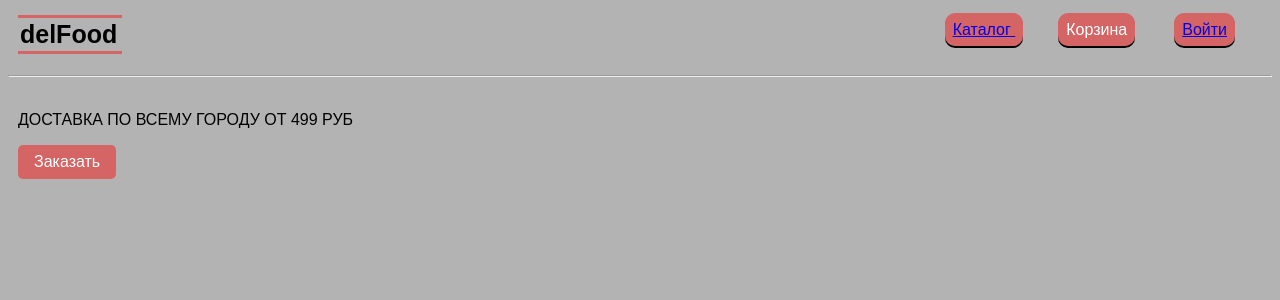
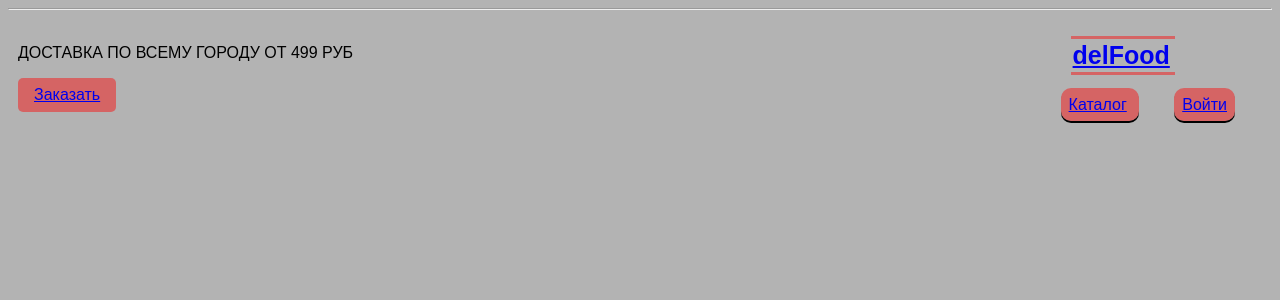
Before and after one commit to abraK4dabra/django_delFood, a Django app: template delFood/products/templates/products/index.html in a window 1280 px wide. Shown: the top 300 px of the page. Run offline with Django 5.2, Linux system fonts and the light colour scheme; the template is opened without the code that fills it, so the values that code supplies are empty.

Commit message:
add busket, bugfix products, admin, auth

```diff
--- a/delFood/products/admin.py
+++ b/delFood/products/admin.py
@@ -1,6 +1,7 @@
 from django.contrib import admin
 
-from products.models import ProductCategory, Product
+from products.models import ProductCategory, Product  # , Basket
+
 # Register your models here.
 admin.site.register(ProductCategory)
 admin.site.register(Product)
--- a/delFood/products/templates/products/base.html
+++ b/delFood/products/templates/products/base.html
@@ -13,21 +13,29 @@
 <body>
 <!-- Navigation -->
 <nav>
-            <h1>
-                delFood
+
+    <ul class="head">
+        <h1 class="nav-main">
+            <a class="nav-link" href="{% url 'index' %}">delFood</a>
         </h1>
 
-            <ul class="head">
         <li class="nav-item">
-                    <a class="nav-link" href="{% url 'products:index' %}">Каталог <i class="fas fa-shopping-bag"></i> </a>
+            <a class="nav-link" href="{% url 'products:index' %}">Каталог</a>
         </li>
 
-                <li class="">Корзина</li>
+        <!--        {% if baskets %}-->
+        <!--            <li class="nav-item">-->
+        <!--                <a class="nav-link" href="">Корзина</a>-->
+        <!--            </li>-->
+        <!--        {% else %}-->
+        <!--            <h4>Корзина пуста</h4>-->
+        <!--        {% endif %}-->
 
         <li class="nav-item">
-                    <a class="nav-link" href="{% url 'users:login' %}">Войти <i class="fas fa-sign-in-alt"></i></a>
+            <a class="nav-link" href="{% url 'users:login' %}">Войти</a>
         </li>
     </ul>
+
 </nav>
 
 <hr>
--- a/delFood/products/templates/products/index.html
+++ b/delFood/products/templates/products/index.html
@@ -8,6 +8,8 @@
 {% block context %}
 <div class="order">
     <p>Доставка по всему городу от 499 руб</p>
-    <button class="btn-order">Заказать</button>
+    <button class="btn-order">
+        <a href="{% url 'products:index' %}">Заказать</a>
+    </button>
 </div>
 {% endblock %}
--- a/delFood/static/css/index.css
+++ b/delFood/static/css/index.css
@@ -2,7 +2,7 @@
     background-color: #b3b3b3;
 }
 
-h1 {
+.nav-main {
     width: 100px;
     font-family:Arial, Helvetica, sans-serif;
     font-size: 25px;
--- a/delFood/userS/templates/auth.html
+++ b/delFood/userS/templates/users/login.html
@@ -23,7 +23,7 @@
             {{ form.password }}
         </div>
         <button type="submit">Войти</button>
-        <p class="message">Нет аккаунта? <a href="#">Зарегистрироваться</a></p>
+        <p class="message">Нет аккаунта? <a href="{% url 'users:register' %}">Зарегистрироваться</a></p>
     </form>
 </div>
 </body>
--- a/delFood/userS/views.py
+++ b/delFood/userS/views.py
@@ -18,8 +18,10 @@
             print(form.errors)
     else:
         form = UserLoginForm()
-    context = {"form": form}
-    return render(request, "users/auth.html", context)
+    context = {
+        "form": form,
+    }
+    return render(request, "users/login.html", context)
 
 
 def register(request):
```
Also changed, not shown: delFood/products/models.py (+10 -0 lines), delFood/products/templates/products/products.html (+4 -23 lines), delFood/products/views.py (+16 -7 lines), delFood/db.sqlite3, delFood/products/migrations/0001_initial.py, delFood/userS/migrations/0001_initial.py (added), delFood/userS/templates/users/register.html (renamed from delFood/userS/templates/registration.html). Lines whose indentation alone changed are shown as unchanged.
